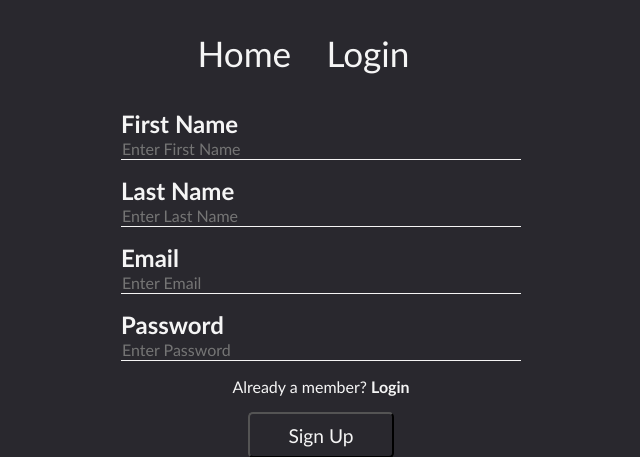
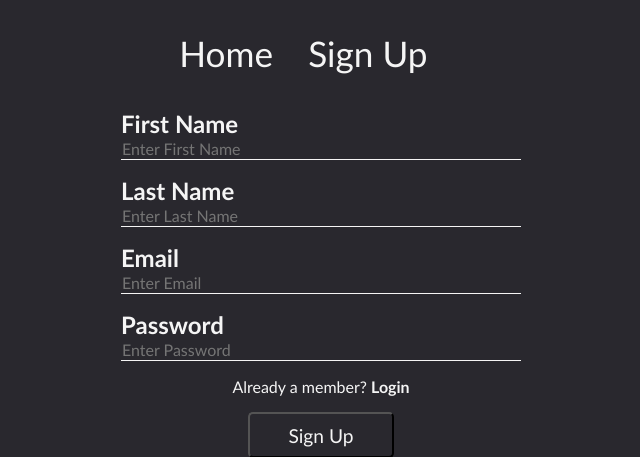
Before and after one commit to SYSC3010-W24/sysc3010-project-l1-g8, a Flask app: page /signup in a window 1280 px wide. Shown: the top 457 px of the page, without its empty margins (319-959 px from the left). Run offline with Flask 3, Linux system fonts and the light colour scheme; parts of the project's set-up code (start-up, migrations or seed data) failed here and were passed over.

Commit message:
refactor: Change navbar item from login to signup

```diff
--- a/web-app/templates/sign-up.html
+++ b/web-app/templates/sign-up.html
@@ -11,7 +11,7 @@
     <main>
       <div class="nav-bar">
         <a href="/">Home</a>
-        <a href="/login">Login</a>
+        <a href="/login">Sign Up</a>
       </div>
       <form>
         <div class="form-box">
```
